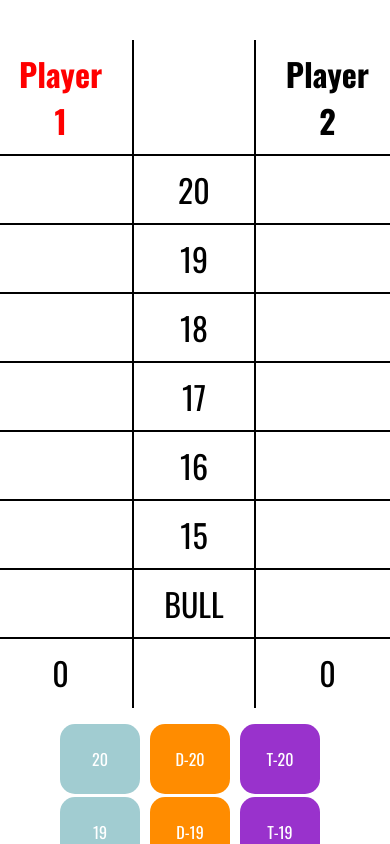
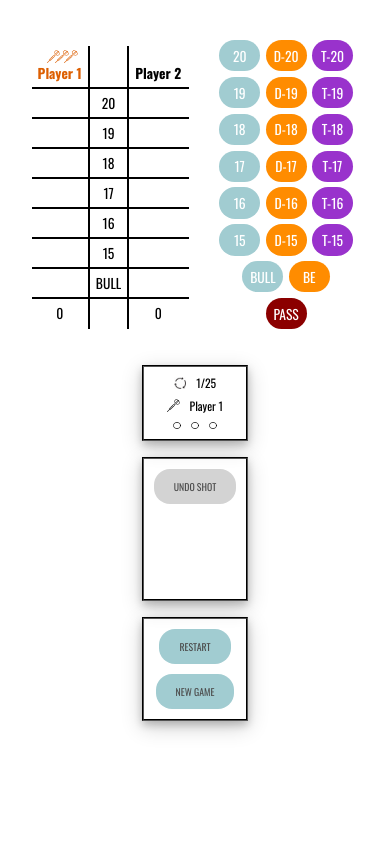
Before and after one commit to doruktuna/dart-cricket, a React (Vite) app: page / in a window 390 px wide. Both pictures are taken after a click on the button "Start Game". Shown: the top 844 px of the page. Built offline with nearby package versions, Linux system fonts and the light colour scheme; a web font is replaced by a local one.

Commit message:
Responsiveness adjustments for the new design

```diff
--- a/src/components/Cricket.tsx
+++ b/src/components/Cricket.tsx
@@ -247,6 +247,7 @@ function Cricket() {
             players={players}
             curPlayerInd={curPlayerInd}
             isGameFinished={isGameFinished}
+            shotNo={curShotNo}
           />
         }
         {!isGettingNames && !isGameFinished &&
--- a/src/components/PlayerSetupScreen.tsx
+++ b/src/components/PlayerSetupScreen.tsx
@@ -35,6 +35,7 @@ function PlayerSetupScreen({ nameSetupFinished }: PlayerSetupScreenProps) {
       <div className='name-input-div' key={i}>
         <input
           type="text"
+          size={10}
           maxLength={10}
           value={name}
           onChange={e => updatePlayer(e.target.value, i)}
@@ -71,7 +72,7 @@ function PlayerSetupScreen({ nameSetupFinished }: PlayerSetupScreenProps) {
     <div className="player-setup">
       <div className='names-box'>
         <h1>Cricket Scoring</h1>
-        <h2>Names</h2>
+        <h2>Players</h2>
         {names.map((name, i) => NameInput(name, i))}
         <button
           className='add-button'
--- a/src/components/ScoreSheet.tsx
+++ b/src/components/ScoreSheet.tsx
@@ -4,43 +4,71 @@ import singleMark from '/icons/single-mark.svg';
 import xMark from '/icons/x-mark.svg';
 import circleWithX from '/icons/circle-with-x.svg';
 import CricketPlayer from '../classes/CricketPlayer';
+import dartIcon from '/icons/dart.svg';
 import '../styles/score-sheet.css';
 import { AVAILABLE_SHOTS } from './Cricket';
 
 function NamesRow(
-  { leftPlayers, rightPlayers, curPlayerInd, isGameFinished }:
+  { leftPlayers, rightPlayers, curPlayerInd, isGameFinished, shotNo }:
     {
-      leftPlayers: CricketPlayer[];
-      rightPlayers: CricketPlayer[];
-      curPlayerInd: number;
-      isGameFinished: boolean;
+      leftPlayers: CricketPlayer[],
+      rightPlayers: CricketPlayer[],
+      curPlayerInd: number,
+      isGameFinished: boolean,
+      shotNo: number,
     }
 ) {
+
   return (
-    <tr key='names-row' className="name-row">
+    <tr key='names-row' className="names-row">
       {leftPlayers.map(p => {
-        let classNameStr = 'player-cell';
-        console.log(p);
+        const isCurPlayer = !isGameFinished && p.getInd() === curPlayerInd;
+        let thClass = isCurPlayer ? 'player-cell current-player' : 'player-cell';
 
-        if (!isGameFinished && p.getInd() === curPlayerInd) {
-          classNameStr += ' current-player';
+        let dartClasses = ['hidden', 'hidden', 'hidden'];
+        if (isCurPlayer) {
+          for (let i = shotNo; i <= dartClasses.length; i++) {
+            dartClasses[i - 1] = '';
+          }
         }
+
         return (
-          <th key={p.name} className={classNameStr}>{p.name}</th>
+          <th key={p.name} className={thClass}>
+            <div className='dart-icons flex-row-centered'>
+              {
+                dartClasses.map((dartClass, i) =>
+                  <img key={i} src={dartIcon} alt={"Dart Throwing Icon" + i} className={dartClass} />)
+              }
+            </div>
+            <p>{p.name}</p>
+          </th>
         )
       })}
 
       <th key='shot-cell' className='shot-cell'></th>
 
       {rightPlayers.map((p, i) => {
-        let classNameStr = 'player-cell';
-        classNameStr += i === (rightPlayers.length - 1) ? ' no-right-border' : '';
-        if (!isGameFinished && p.getInd() === curPlayerInd) {
-          classNameStr += ' current-player';
+        const isCurPlayer = !isGameFinished && p.getInd() === curPlayerInd;
+        let thClass = isCurPlayer ? 'player-cell current-player' : 'player-cell';
+        thClass += i === (rightPlayers.length - 1) ? ' no-right-border' : '';
+
+        let dartClasses = ['hidden', 'hidden', 'hidden'];
+        if (isCurPlayer) {
+          for (let i = shotNo; i <= dartClasses.length; i++) {
+            dartClasses[i - 1] = '';
+          }
         }
 
         return (
-          <th key={p.name} className={classNameStr} >{p.name}</th>
+          <th key={p.name} className={thClass}>
+            <div className='dart-icons flex-row-centered'>
+              {
+                dartClasses.map((dartClass, i) =>
+                  <img key={i} src={dartIcon} alt="Dart Throwing Icon" className={dartClass} />)
+              }
+            </div>
+            <p>{p.name}</p>
+          </th>
         )
       })}
     </tr >
@@ -61,7 +89,7 @@ function ShotRow(
     rightPlayers.every(p => p.shots[shotStr] >= 3);
 
   return (
-    <tr key={shotStr} className="score-row">
+    <tr key={shotStr} className="shots-row">
       {leftPlayers.map(p => (
         <td key={p.name} className='player-cell'>
           <ShotIcon numShots={p.shots[shotStr]} />
@@ -103,7 +131,7 @@ function ScoresRow(
     }
 ) {
   return (
-    <tr key='scores' className="score-row">
+    <tr key='scores' className="scores-row">
       {leftPlayers.map(p => (
         <td key={p.name} className='player-cell no-bottom-border'>
           {p.getScore()}
@@ -126,11 +154,12 @@ function ScoresRow(
 }
 
 function ScoreSheet(
-  { players, curPlayerInd, isGameFinished }:
+  { players, curPlayerInd, isGameFinished, shotNo }:
     {
       players: CricketPlayer[],
       curPlayerInd: number,
-      isGameFinished: boolean
+      isGameFinished: boolean,
+      shotNo: number,
     }
 ) {
   const divPoint = Math.ceil(players.length / 2);
@@ -145,6 +174,7 @@ function ScoreSheet(
           rightPlayers={rightPlayers}
           curPlayerInd={curPlayerInd}
           isGameFinished={isGameFinished}
+          shotNo={shotNo}
         />
       </thead>
 
--- a/src/styles/cricket.css
+++ b/src/styles/cricket.css
@@ -1,29 +1,12 @@
 .cricket {
-  padding: 40px;
+  margin: 40px 0;
   display: flex;
   flex-wrap: wrap;
   justify-content: center;
+  align-items: center;
   gap: 40px;
-}
 
-@media (max-width: 1300px) {
-  .cricket {
-    padding: 40px 2vw;
-    gap: 4vw;
+  @media (max-width: 1000px) {
+    gap: 30px;
   }
 }
-
-@media (max-width: 800px) {
-  .score-sheet {
-    order: 1;
-    width: 100%;
-  }
-
-  .shot-buttons {
-    order: 2;
-  }
-
-  .info-box {
-    order: 3;
-  }
-}
--- a/src/styles/info-box.css
+++ b/src/styles/info-box.css
@@ -1,22 +1,31 @@
 .info-box {
-  min-width: 160px;
   display: flex;
   flex-flow: column nowrap;
   align-items: center;
   align-self: baseline;
   gap: 2rem;
 
+  @media (max-width: 800px) {
+    flex-flow: row nowrap;
+    align-items: stretch;
+  }
+
+  @media (max-width: 650px) {
+    flex-flow: column nowrap;
+    gap: 1rem;
+  }
+
   img {
-    width: 24px;
-    height: 24px;
+    width: var(--icon-size-normal);
+    height: var(--icon-size-normal);
   }
 
   .game-info {
     gap: 10px;
 
     p {
-      font-size: 1.7rem;
-      line-height: 1.7rem;
+      font-size: var(--font-size-big);
+      line-height: var(--font-size-big);
       text-align: center;
       margin: 0;
 
@@ -24,8 +33,8 @@
     }
 
     .shot-circles img {
-      width: 18px;
-      height: 18px;
+      width: var(--icon-size-small);
+      height: var(--icon-size-small);
     }
   }
 
@@ -36,6 +45,14 @@
     border: 2px black groove;
     width: 100%;
     box-shadow: 0 4px 8px 0 rgba(0, 0, 0, 0.2), 0 6px 20px 0 rgba(0, 0, 0, 0.19);
+
+    @media (max-width: 800px) {
+      width: auto;
+    }
+
+    @media (max-width: 650px) {
+      width: 100%;
+    }
   }
 
   .last-shots-info {
@@ -43,14 +60,14 @@
 
     p {
       margin: 0;
-      font-size: 1.2rem;
+      font-size: var(--font-size-medium);
       text-align: left;
       width: 100%;
     }
 
     button {
       display: block;
-      font-size: 1.2rem;
+      font-size: var(--font-size-medium);
       padding: 10px 20px;
       margin-bottom: 10px;
       border-radius: 16px;
@@ -77,11 +94,11 @@
   .game-buttons {
     button {
       display: block;
-      font-size: 1.2rem;
+      font-size: var(--font-size-medium);
       padding: 10px 20px;
       margin-bottom: 10px;
       border-radius: 16px;
-      background-color: #A1CCD1;
+      background-color: var(--color-btn-game-controls);
       color: #4d4d4d;
 
       &:hover {
@@ -99,33 +116,3 @@
     }
   }
 }
-
-@media (max-width: 1300px) {
-  .info-box {
-    span {
-      font-size: 2vw;
-      line-height: 3vw;
-    }
-
-    button {
-      font-size: 1.5vw;
-      padding: 1vw 2vw;
-      border-radius: 2vw;
-    }
-  }
-}
-
-@media (max-width: 800px) {
-  .info-box {
-    span {
-      font-size: 1.2rem;
-      line-height: 1.5rem;
-    }
-
-    button {
-      font-size: 1.2rem;
-      padding: 1vw 2vw;
-      border-radius: 2vw;
-    }
-  }
-}
--- a/src/styles/score-sheet.css
+++ b/src/styles/score-sheet.css
@@ -5,34 +5,56 @@ table.score-sheet {
   td {
     border-right: 2px solid black;
     border-bottom: 2px solid black;
-  }
 
-  th.no-bottom-border,
-  td.no-bottom-border {
+    &.no-bottom-border {
       border-bottom: 2px transparent solid;
     }
 
-  th.no-right-border,
-  td.no-right-border {
+    &.no-right-border {
       border-right: 2px transparent solid;
     }
-
-  .player-cell.current-player {
-    color: red;
   }
 
   .player-cell,
   .shot-cell {
-    font-size: 2rem;
+    font-size: var(--font-size-extra-big);
     text-align: center;
-    padding: 10px 30px;
+    padding: 10px 15px;
+
+    @media (max-width: 800px) {
+      padding: 4px 6px;
+    }
+  }
+
+  .names-row {
+    p {
+      margin: 0;
     }
 
     img {
-    width: 40px;
+      width: var(--icon-size-medium);
+      margin-right: -5px;
+    }
+
+    .current-player {
+      color: var(--color-main);
+
+      img {
+        /* A weird trick to change the color of black image to main color
+           https://codepen.io/sosuke/pen/Pjoqqp
+        */
+        filter: invert(39%) sepia(96%) saturate(1867%) hue-rotate(5deg) brightness(91%) contrast(98%);
+      }
+    }
+  }
+
+  .shots-row {
+    img {
+      width: var(--icon-size-big);
       margin: 0 auto;
       line-height: 0;
       display: block;
+    }
   }
 
   .shot-cell {
@@ -47,21 +69,3 @@ table.score-sheet {
     }
   }
 }
-
-@media (max-width: 1300px) {
-
-  .player-cell,
-  .shot-cell {
-    font-size: 2vw;
-    height: 3vw;
-  }
-}
-
-@media (max-width: 800px) {
-
-  .player-cell,
-  .shot-cell {
-    font-size: 1rem;
-    height: 1.5rem;
-  }
-}
--- a/src/styles/shot-buttons.css
+++ b/src/styles/shot-buttons.css
@@ -1,18 +1,17 @@
 .shot-button-row {
-  margin-bottom: 10px;
   display: flex;
   justify-content: center;
+  margin-bottom: calc(.4 * var(--font-size-extra-big));
   line-height: 0;
 }
 
 .shot-button {
-  font-size: 2rem;
-  margin-right: 10px;
-  padding: 10px;
+  font-size: var(--font-size-extra-big);
+  margin-right: calc(.4 * var(--font-size-extra-big));
   border-radius: 16px;
   color: white;
-  min-width: 80px;
-  min-height: 70px;
+  width: calc(3 * var(--font-size-extra-big));
+  height: calc(2.3 * var(--font-size-extra-big));
 
   &:hover {
     background-color: green;
@@ -25,19 +24,19 @@
 }
 
 .shot-button.single {
-  background-color: #A1CCD1;
+  background-color: var(--color-btn-shot-single);
 }
 
 .shot-button.double {
-  background-color: darkorange;
+  background-color: var(--color-btn-shot-double);
 }
 
 .shot-button.triple {
-  background-color: darkorchid;
+  background-color: var(--color-btn-shot-triple);
 }
 
 .shot-button.pass {
-  background-color: darkred;
+  background-color: var(--color-btn-shot-pass);
 }
 
 .shot-button.single:hover,
@@ -47,29 +46,3 @@
   background-color: green;
   color: white;
 }
-
-@media (max-width: 1300px) {
-  .shot-button-row {
-    margin-bottom: 1vw;
-  }
-
-  .shot-button {
-    font-size: 1.5vw;
-    margin-right: 1vw;
-    padding: 1vw;
-    border-radius: 1.5vw;
-  }
-}
-
-@media (max-width: 800px) {
-  .shot-button-row {
-    margin-bottom: 1vw;
-  }
-
-  .shot-button {
-    font-size: 1rem;
-    margin-right: 10px;
-    padding: 10px;
-    border-radius: 15px;
-  }
-}
--- a/src/styles/sitewide.css
+++ b/src/styles/sitewide.css
@@ -1,4 +1,100 @@
 @import url('https://fonts.googleapis.com/css2?family=Oswald:wght@400;600;700&family=Protest+Strike&display=swap');
+
+:root {
+  /* Tried #f1356d (pinkish) in the past */
+  --color-main: #dd5f02;
+  --color-btn-game-controls: #A1CCD1;
+  --color-btn-shot-single: #A1CCD1;
+  --color-btn-shot-double: darkorange;
+  --color-btn-shot-triple: darkorchid;
+  --color-btn-shot-pass: darkred;
+
+  --font-size-extra-big: 2rem;
+  --font-size-big: 1.7rem;
+  --font-size-medium: 1.2rem;
+  --font-size-normal: 1rem;
+  --font-size-small: .8rem;
+
+  --icon-size-big: 40px;
+  --icon-size-medium: 30px;
+  --icon-size-normal: 24px;
+  --icon-size-small: 18px;
+}
+
+@media (max-width: 1500px) {
+  :root {
+    --font-size-extra-big: 1.5rem;
+    --font-size-big: 1.2rem;
+    --font-size-medium: 1rem;
+    --font-size-normal: .9rem;
+    --font-size-small: .7rem;
+
+    --icon-size-big: 36px;
+    --icon-size-medium: 26px;
+    --icon-size-normal: 20px;
+    --icon-size-small: 14px;
+  }
+}
+
+@media (max-width: 1300px) {
+  :root {
+    --font-size-extra-big: 1.3rem;
+    --font-size-big: 1.1rem;
+    --font-size-medium: .9rem;
+    --font-size-normal: .8rem;
+    --font-size-small: .6rem;
+
+    --icon-size-big: 32px;
+    --icon-size-medium: 22px;
+  }
+}
+
+@media (max-width: 1000px) {
+  :root {
+    --font-size-extra-big: 2vw;
+    --font-size-big: 1.8vw;
+    --font-size-medium: 1.2vw;
+    --font-size-normal: 1.3vw;
+    --font-size-small: 1.1vw;
+
+    --icon-size-big: 3vw;
+    --icon-size-medium: 2.5vw;
+    --icon-size-normal: 2.2vw;
+    --icon-size-small: 1.5vw;
+  }
+}
+
+/* Sending down the info box at 800px */
+@media (max-width: 800px) {
+  :root {
+    --font-size-extra-big: 2.5vw;
+    --font-size-big: 2.2vw;
+    --font-size-medium: 1.6vw;
+    --font-size-normal: 1.4vw;
+    --font-size-small: 1.2vw;
+
+    --icon-size-big: 3.5vw;
+    --icon-size-medium: 3vw;
+    --icon-size-normal: 2.8vw;
+    --icon-size-small: 2vw;
+  }
+}
+
+/* Sending down both the shot buttons and info box at 650px */
+@media (max-width: 650px) {
+  :root {
+    --font-size-extra-big: 3.5vw;
+    --font-size-big: 3vw;
+    --font-size-medium: 2.5vw;
+    --font-size-normal: 2vw;
+    --font-size-small: 1.5vw;
+
+    --icon-size-big: 4vw;
+    --icon-size-medium: 3.5vw;
+    --icon-size-normal: 3.2vw;
+    --icon-size-small: 2vw;
+  }
+}
 
 body {
   margin: 0;
@@ -41,3 +137,7 @@ button {
   align-items: center;
   justify-content: center;
 }
+
+.hidden {
+  visibility: hidden;
+}
```
Also changed, not shown: src/styles/player-setup-screen.css (+42 -24 lines). Lines whose indentation alone changed are shown as unchanged.
